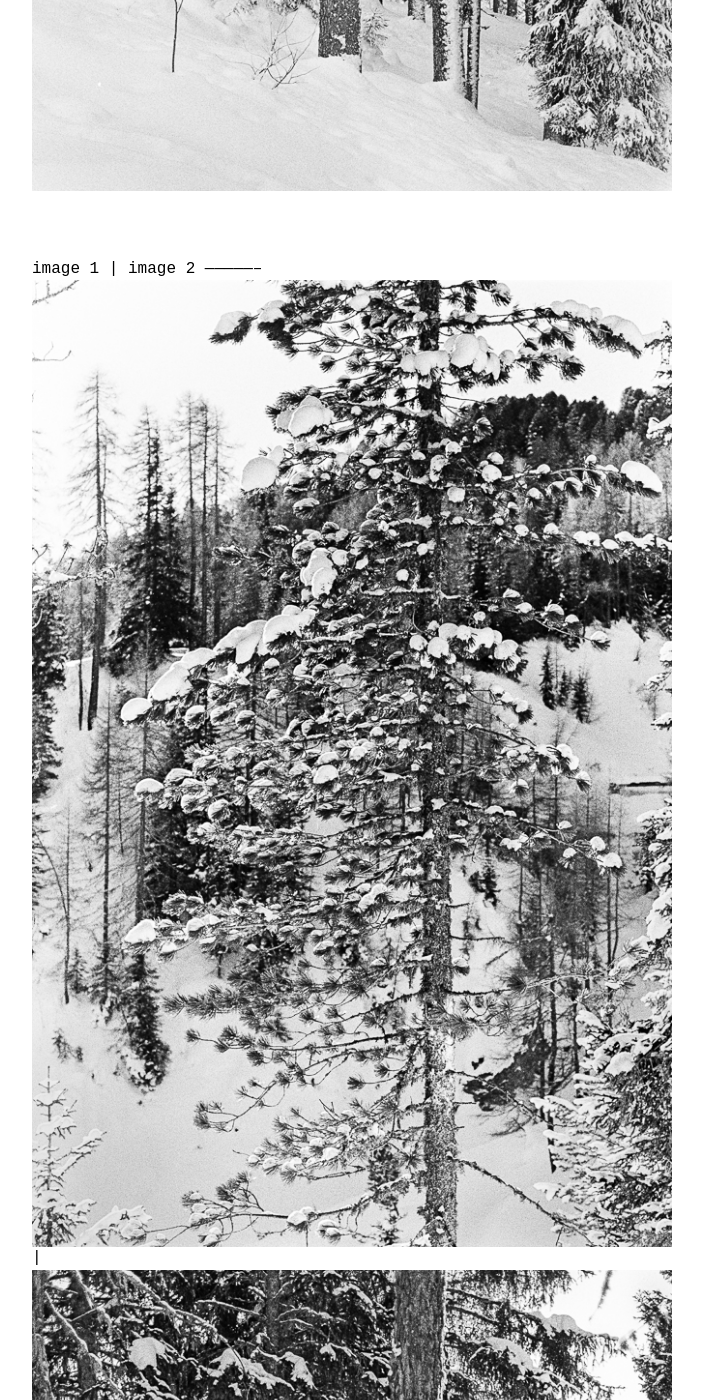
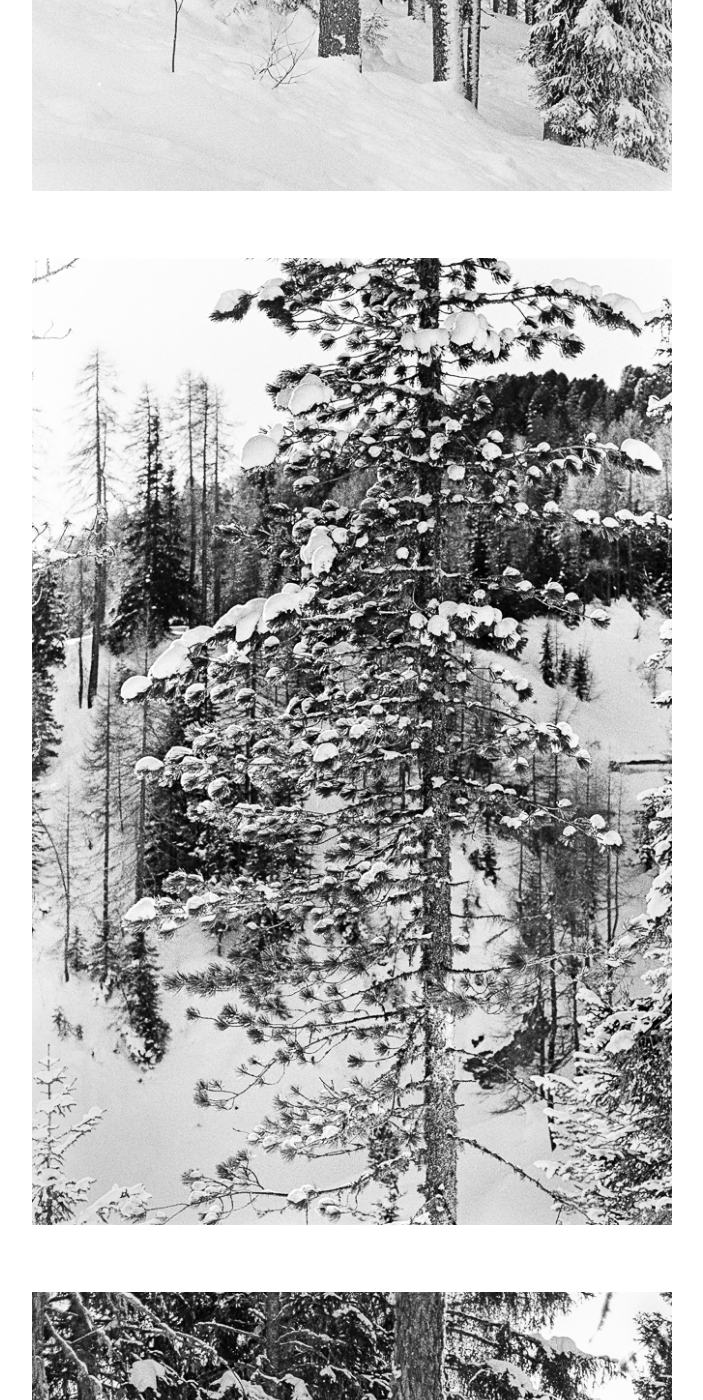
Before and after one commit to lucabutikofer/Photography, a Jekyll site: the page built from Plants.md, in a window 1280 px wide and 1400 px high, scrolled down 950 px. Shown: the whole window, without its empty margins (288-991 px from the left). Built offline with Jekyll 4.4.1, drawn with Linux system fonts in a browser that asks for light colours.

Commit message:
Update Plants.md

```diff
--- a/Plants.md
+++ b/Plants.md
@@ -9,9 +9,11 @@ category: gallery
 \
 \
 \
-image 1 | image 2
------------------
-![](/figures/Image-2.jpg) | ![](/figures/Image-3.jpg)
+![](/figures/Image-2.jpg)
+\
+\
+\
+![](/figures/Image-3.jpg)
 \
 \
 \
```
